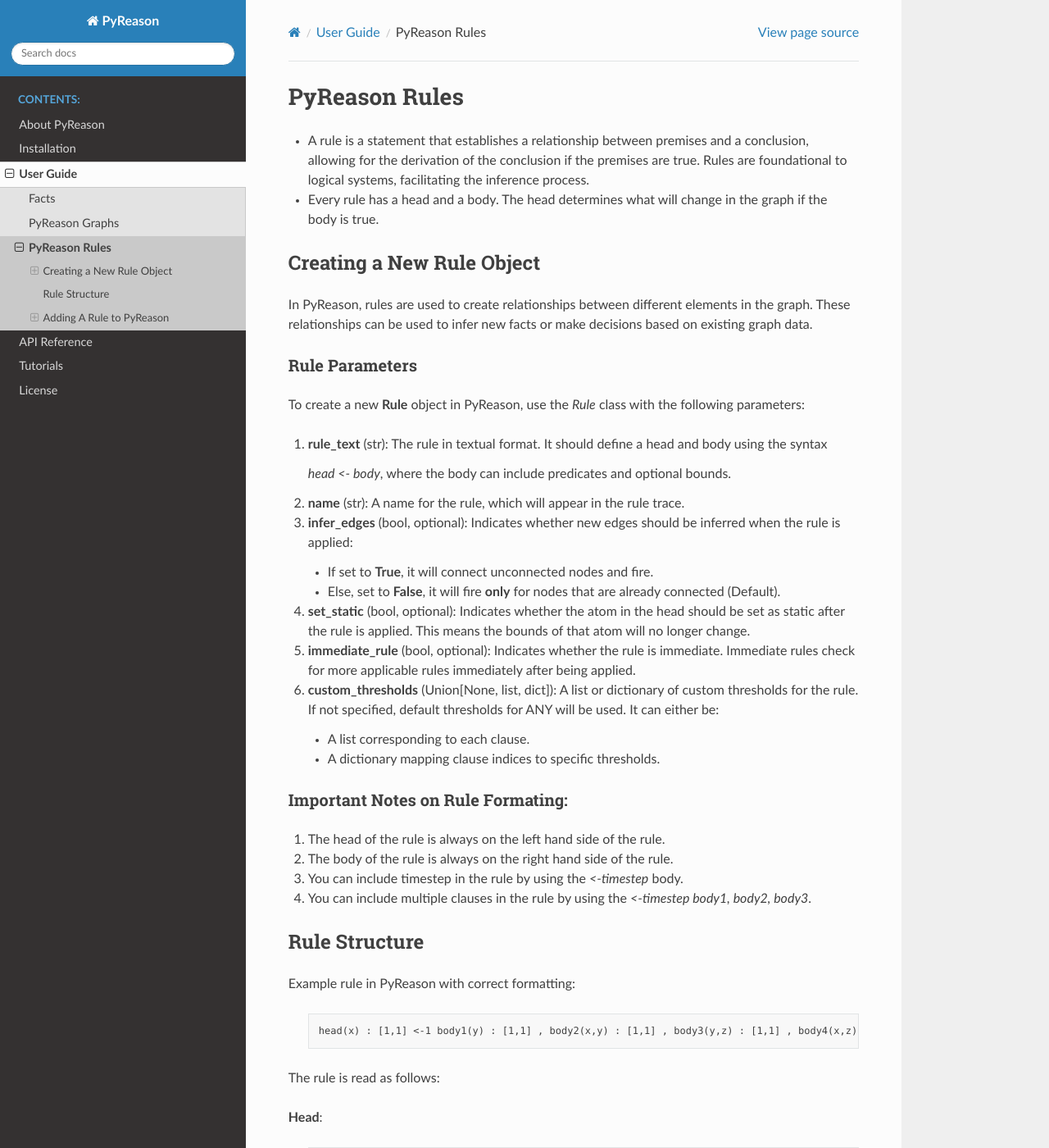
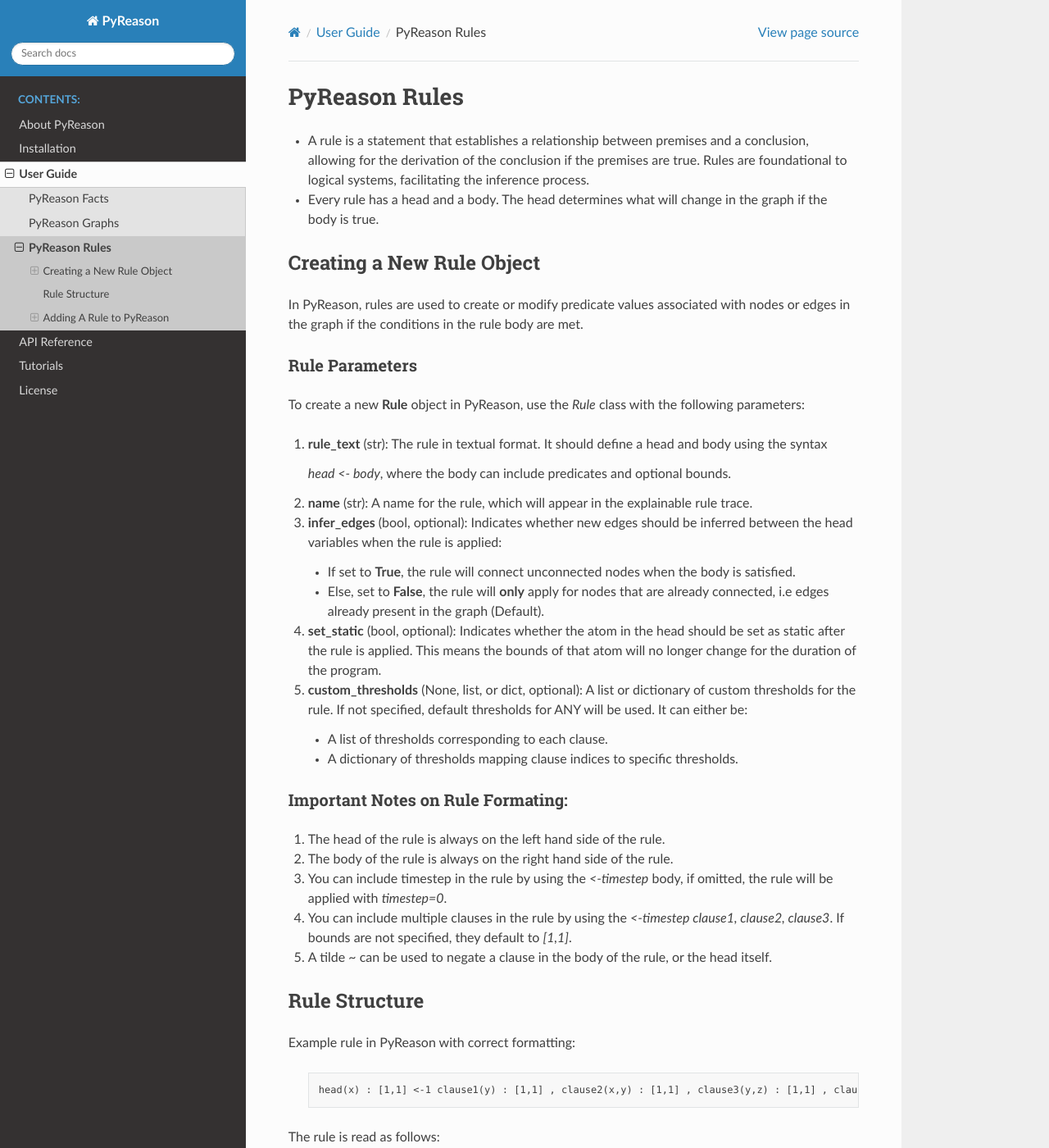
Before and after one commit to lab-v2/pyreason, a Sphinx documentation site: the page built from docs/source/user_guide/pyreason_rules.rst, in a window 1280 px wide and 1400 px high. Shown: the whole window at 82% size. Built offline with Sphinx 7.4.7 and the Read the Docs theme 3.1.0, drawn with Linux system fonts in a browser that asks for light colours; pages that are not in the unit, such as notebooks, are missing from menus; some of the changed text lies outside the part shown.

Commit message:
minor changes to rules and facts

```diff
--- a/docs/source/user_guide/pyreason_rules.rst
+++ b/docs/source/user_guide/pyreason_rules.rst
@@ -11,7 +11,7 @@
 Creating a New Rule Object
 --------------------------
 
-In PyReason, rules are used to create relationships between different elements in the graph. These relationships can be used to infer new facts or make decisions based on existing graph data.
+In PyReason, rules are used to create or modify predicate values associated with nodes or edges in the graph if the conditions in the rule body are met.
 
 
 Rule Parameters
@@ -25,36 +25,32 @@
    `head <- body`, where the body can include predicates and optional bounds.
 
 2. **name** (str):
-   A name for the rule, which will appear in the rule trace.
+   A name for the rule, which will appear in the explainable rule trace.
 
 3. **infer_edges** (bool, optional):
-   Indicates whether new edges should be inferred when the rule is applied:
+   Indicates whether new edges should be inferred between the head variables when the rule is applied:
 
-   - If set to **True**, it will connect unconnected nodes and fire.
-   - Else, set to **False**, it will fire **only** for nodes that are already connected (Default).
+   - If set to **True**, the rule will connect unconnected nodes when the body is satisfied.
+   - Else, set to **False**, the rule will **only** apply for nodes that are already connected, i.e edges already present in the graph (Default).
 
 4. **set_static** (bool, optional):
-   Indicates whether the atom in the head should be set as static after the rule is applied. This means the bounds of that atom will no longer change.
+   Indicates whether the atom in the head should be set as static after the rule is applied. This means the bounds of that atom will no longer change for the duration of the program.
 
-5. **immediate_rule** (bool, optional):
-   Indicates whether the rule is immediate. Immediate rules check for more applicable rules immediately after being applied.
+5. **custom_thresholds** (None, list, or dict, optional):
+   A list or dictionary of custom thresholds for the rule.
+   If not specified, default thresholds for ANY will be used. It can either be:
 
-6. **custom_thresholds** (Union[None, list, dict]):
-   A list or dictionary of custom thresholds for the rule. If not specified,
-   default thresholds for ANY will be used. It can either be:
-
-   - A list corresponding to each clause.
-   - A dictionary mapping clause indices to specific thresholds.
-
-
+   - A list of thresholds corresponding to each clause.
+   - A dictionary of thresholds mapping clause indices to specific thresholds.
 
 
 Important Notes on Rule Formating:
 ~~~~~~~~~~~~~~~~~~~~~~~~~~~~~~~~~~
 1. The head of the rule is always on the left hand side of the rule.
 2. The body of the rule is always on the right hand side of the rule.
-3. You can include timestep in the rule by using the `<-timestep` body.
-4. You can include multiple clauses in the rule by using the `<-timestep body1, body2, body3`.
+3. You can include timestep in the rule by using the `<-timestep` body, if omitted, the rule will be applied with `timestep=0`.
+4. You can include multiple clauses in the rule by using the `<-timestep clause1, clause2, clause3`. If bounds are not specified, they default to `[1,1]`.
+5. A tilde `~` can be used to negate a clause in the body of the rule, or the head itself.
 
 
 Rule Structure
@@ -63,7 +59,7 @@
 
     .. code:: text
 
-        head(x) : [1,1] <-1 body1(y) : [1,1] , body2(x,y) : [1,1] , body3(y,z) : [1,1] , body4(x,z) : [1,1]
+        head(x) : [1,1] <-1 clause1(y) : [1,1] , clause2(x,y) : [1,1] , clause3(y,z) : [1,1] , clause4(x,z) : [1,1]
 
 The rule is read as follows:
 
@@ -77,10 +73,10 @@
 
     .. code:: text
 
-        head(x) : [1,1], body1(x,y) : [1,1], body2(y,z) : [1,1], body3(x,z) : [1,1]
+        clause1(x,y) : [1,1], clause2(y,z) : [1,1], clause3(x,z) : [1,1]
 
 
-- The **head** and **body** are separated by an arrow (`<-1`), and the rule is applied after `1` timestep.
+- The **head** and **body** are separated by an arrow (`<-`), and the rule is applied after `1` timestep.
 
 
 Adding A Rule to PyReason
```
Also changed, not shown: docs/source/user_guide/pyreason_facts.rst (+4 -4 lines).
